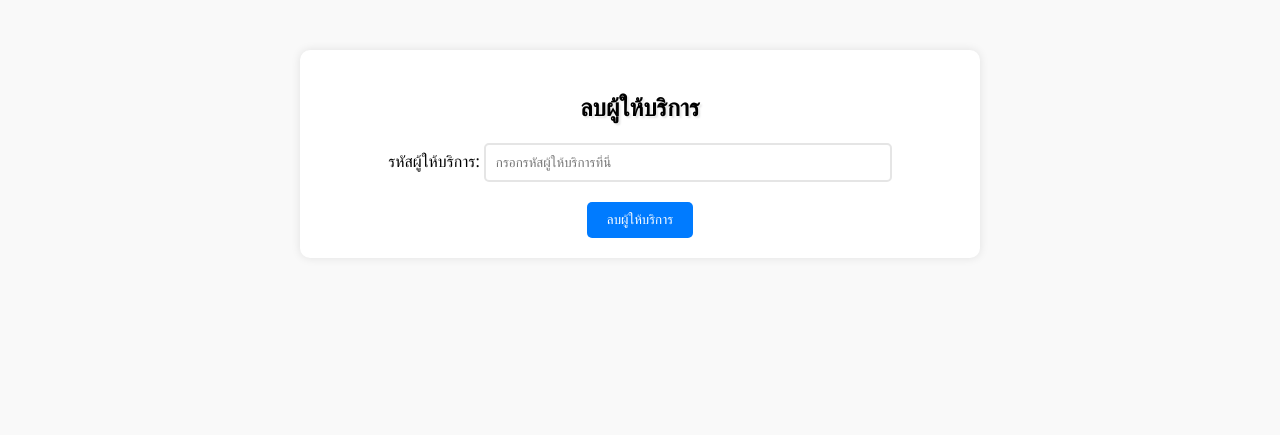
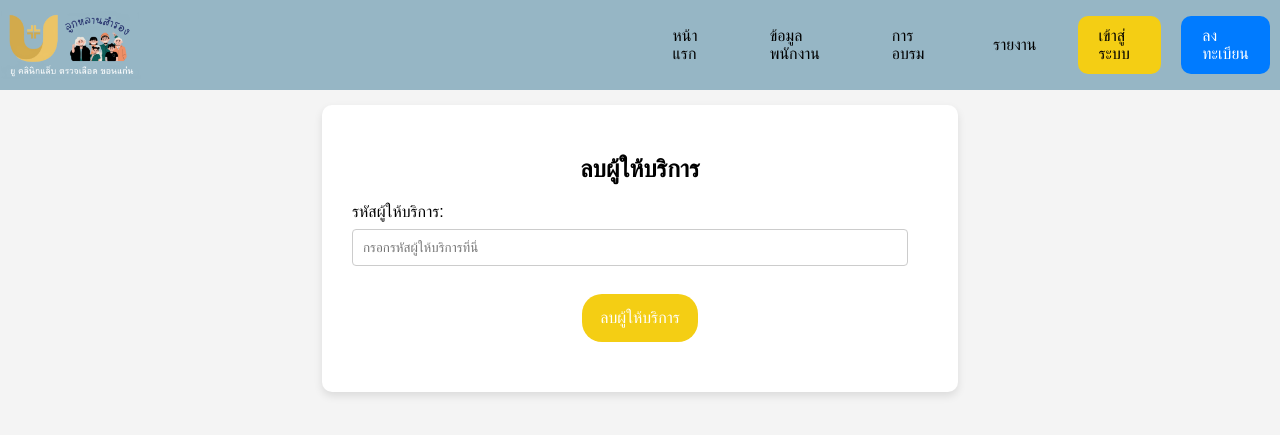
Before and after one commit to ryujinX13/project_php, a PHP site: page /project_php/view/admin/delete_prov.php in a window 1280 px wide. Shown: the top 435 px of the page. Run offline with PHP 8.4, Linux system fonts and the light colour scheme.

Commit message:
ตกแต่งadmin

```diff
--- a/view/admin/delete_prov.php
+++ b/view/admin/delete_prov.php
@@ -16,67 +16,117 @@ $conn->close();
 <html lang="th">
 
 <head>
-    <meta charset="UTF-8">
-    <meta name="viewport" content="width=device-width, initial-scale=1.0">
-    <title>การจัดการผู้ให้บริการ</title>
+    <title>Provider Management</title>
     <style>
         body {
-            font-family: 'Segoe UI', Tahoma, Geneva, Verdana, sans-serif;
-            background-color: #f9f9f9; /* เปลี่ยนสีพื้นหลัง */
+            font-family: Arial, sans-serif;
+            background-color: #f4f4f4;
             margin: 0;
             padding: 0;
         }
 
+        .tab-bar {
+            display: flex;
+            align-items: center;
+            background-color: #96B6C5;
+            padding: 10px 0;
+            justify-content: center;
+        }
+
+        .tab-bar img {
+            height: 70px;
+            margin-right: 500px;
+        }
+
+        .tab-link {
+            padding: 10px 20px;
+            text-decoration: none;
+            color: black;
+            border: 1px solid transparent;
+            border-radius: 3px;
+            margin: 0 10px;
+            transition: background-color 0.3s, border-color 0.3s;
+        }
+
+        .tab-link:hover {
+            background-color: #ccc;
+            border-color: #bbb;
+        }
+
+        .tab-link.login {
+            background-color: #F4CE14;
+            color: black;
+            border-radius: 10px;
+        }
+
+        .tab-link.register {
+            background-color: #007bff;
+            color: white;
+            border-radius: 10px;
+        }
+
+        .tab-link.login:hover,
+        .tab-link.register:hover {
+            background-color: #F4CE14;
+            color: white;
+        }
+
         .container {
-            width: 50%;
-            margin: 50px auto;
-            background-color: #ffffff;
-            padding: 20px;
+            width: 45%;
+            margin: auto;
+            background-color: #fff;
+            padding: 30px;
             border-radius: 10px;
-            box-shadow: 0px 0px 10px 0px rgba(0, 0, 0, 0.1);
+            box-shadow: 0 4px 8px rgba(0, 0, 0, 0.1);
+            margin-top: 15px;
         }
 
         h2 {
             text-align: center;
-            margin-bottom: 20px;
-            color: #000000; /* เปลี่ยนสีข้อความเป็นสีน้ำเงิน */
-            text-shadow: 2px 2px 2px rgba(0, 0, 0, 0.1);
         }
 
-        form {
-            text-align: center;
-        }
-
-        input[type="text"] {
+        input[type="text"],
+        input[type="email"],
+        input[type="date"],
+        select {
+            width: calc(100% - 20px);
             padding: 10px;
-            margin-bottom: 20px;
-            width: 60%;
-            border: 2px solid #e5e5e5; /* เปลี่ยนสีเส้นขอบเป็นสีน้ำเงิน */
-            border-radius: 5px;
-            transition: border-color 0.9s;
-        }
-
-        input[type="text"]:focus {
-            border-color: #e5e5e5; /* เปลี่ยนสีเส้นขอบเมื่อได้รับการโฟกัส */
+            margin: 8px 0;
+            box-sizing: border-box;
+            border: 1px solid #ccc;
+            border-radius: 4px;
         }
 
         input[type="submit"] {
-            padding: 10px 20px;
-            background-color: #007bff;
+            width: 20%;
+            padding: 15px;
+            background-color: #F4CE14;
             border: none;
-            border-radius: 5px;
-            color: #ffffff;
+            border-radius: 20px;
+            color: white;
             cursor: pointer;
+            display: block;
+            margin: 20px auto;
             transition: background-color 0.3s;
+            font-size: 16px;
         }
 
         input[type="submit"]:hover {
-            background-color: #0056b3;
+            background-color: #45a049;
         }
     </style>
 </head>
 
 <body>
+    <div class="tab-bar">
+        <img src="../../img/logo1.png" alt="Logo">
+        <a href="index.html" class="tab-link">หน้าแรก</a>
+        <a href="booking.html" class="tab-link">ข้อมูลพนักงาน</a>
+        <a href="booking_list.html" class="tab-link">การอบรม</a>
+        <a href="history.html" class="tab-link">รายงาน</a>
+        <a href="login.html" class="tab-link login">เข้าสู่ระบบ</a>
+        <a href="register.html" class="tab-link register">ลงทะเบียน</a>
+    </div>
     <div class="container">
         <h2>ลบผู้ให้บริการ</h2>
         <form method="post" action="../../process/deleteProv_process.php">
```
Also changed, not shown: process/displayProv_process.php (+15 -15 lines), view/admin/add_prov.php (+7 -6 lines), view/admin/prov_display.php (+4 -5 lines), view/admin/update_prov.php (+5 -6 lines).
